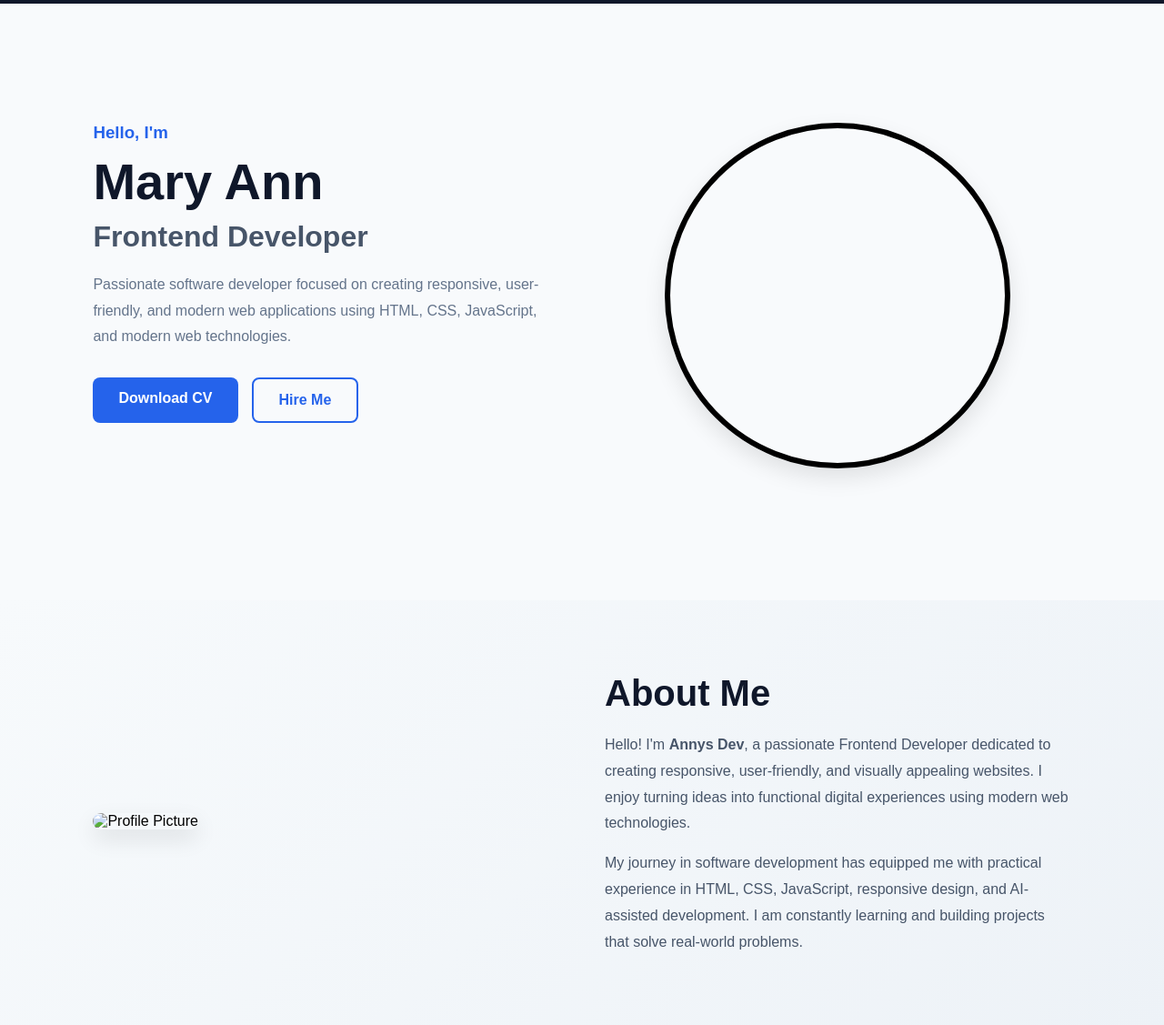
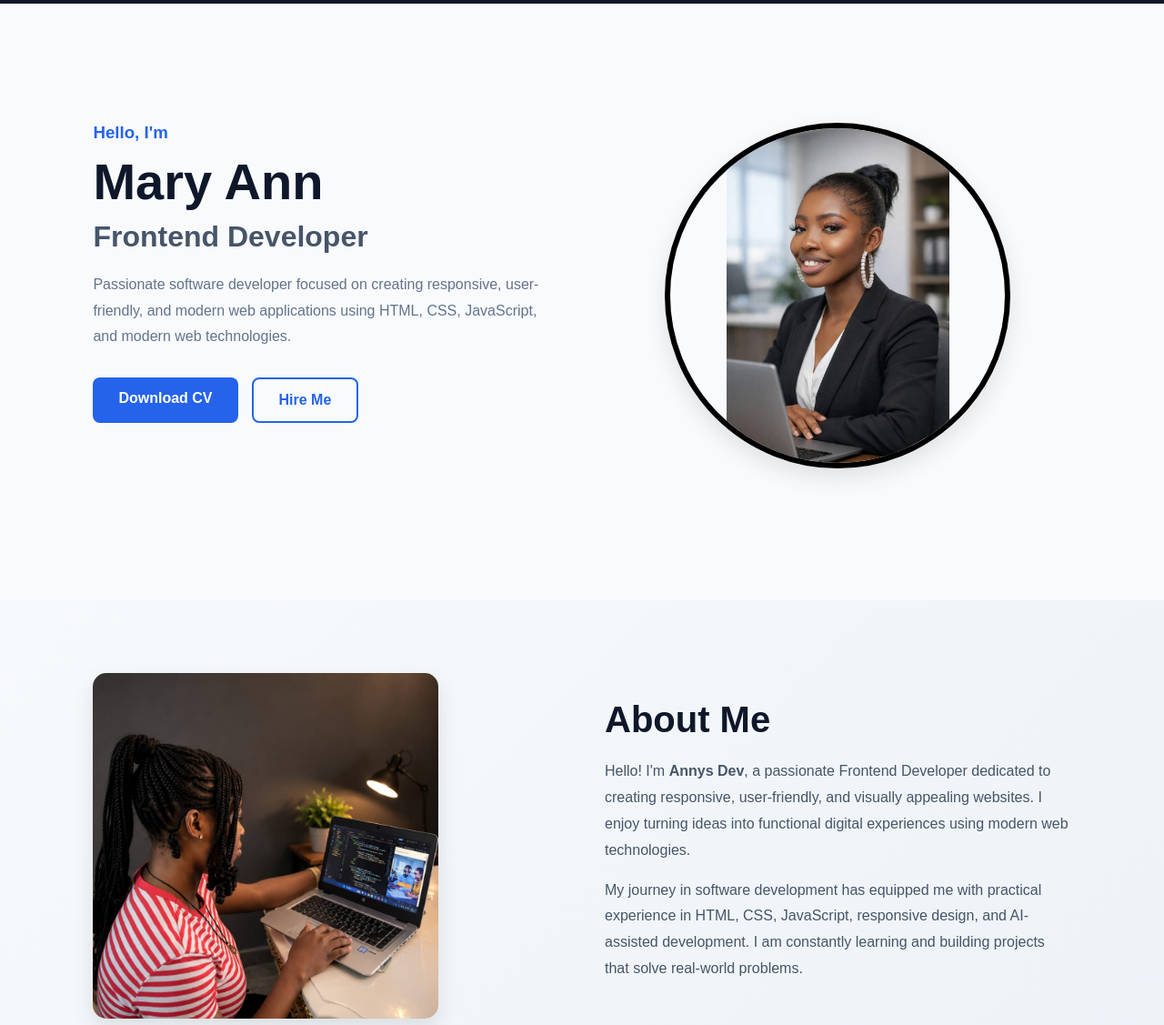
Before and after one commit to ijasumpta/annys-dev-portfolio, a plain HTML site: page index.html in a window 1280 px wide. Shown: the part 60-1187 px from the top of the page at 91% size. Drawn offline with Linux system fonts and the light colour scheme; the site is published under a folder, as on GitHub Pages, so addresses that start at the root find nothing.

Commit message:
debug an error

```diff
--- a/index.html
+++ b/index.html
@@ -67,7 +67,7 @@
             </div>
 
             <div class="hero-image">
-                <img src="/image/profile-image.jpeg.jpeg" alt="Annys Dev">
+                <img src="image/profile-image.jpeg.jpeg" alt="Annys Dev">
             </div>
        </section>
 
@@ -77,7 +77,7 @@
     <section id="about" class="about">
 
         <div class="about-image">
-                 <img src="/image/profile2.jpeg" alt="Profile Picture">
+                 <img src="image/profile2.jpeg" alt="Profile Picture">
                  </div>
 
              <div class="about-content">
```
